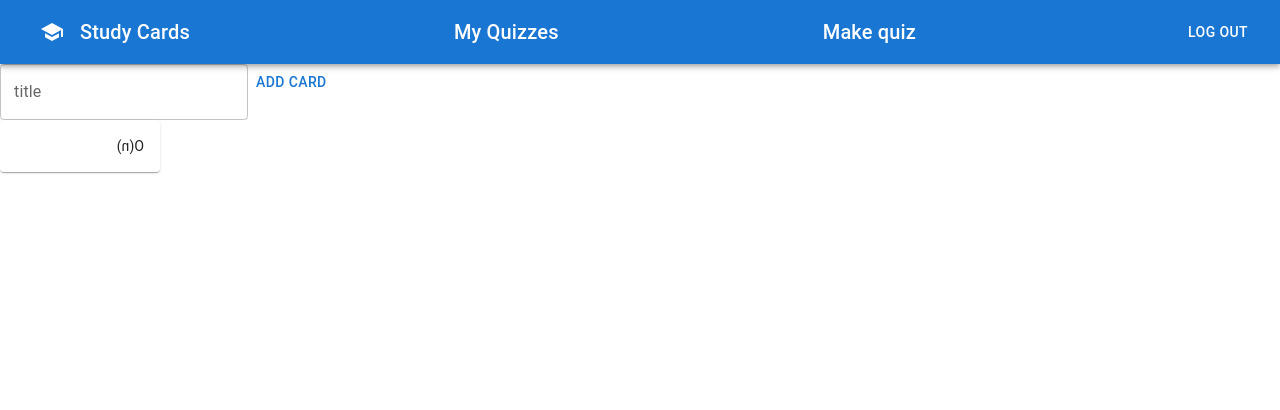
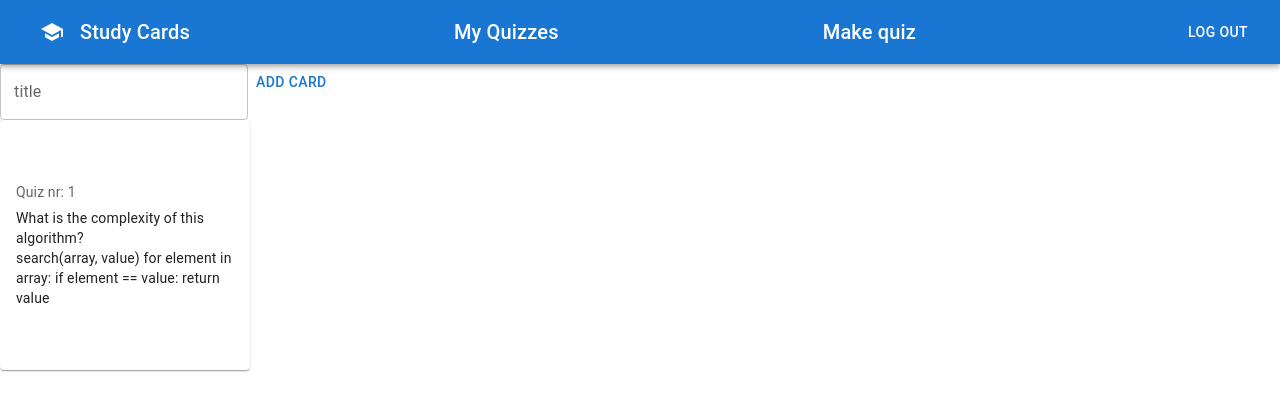
Before and after one commit to HOGENT-IT-Lab/studycards, a React (Create React App) app: page /quizzes/add in a window 1280 px wide. Shown: the top 410 px of the page. Built offline with nearby package versions, Linux system fonts and the light colour scheme.

Commit message:
working flip card

```diff
--- /dev/null
+++ b/src/components/flashcard.css
@@ -0,0 +1,50 @@
+.card-grid{
+    display: grid;
+    align-items: center;
+    grid-template-columns: repeat(auto-fill, minmax(200px, 1fr));
+    gap: 1rem;
+}
+
+.card{
+    display: flex;
+    justify-content: center;
+    align-items: center;
+    position: relative;
+    border-radius: .25rem;
+    box-shadow: 0 0 5px 2px rgba(0, 0, 0, .3);
+    background-color: white;
+    transform-style: preserve-3d;
+    height: 250px;
+    width: 250px;
+    cursor: pointer;
+    transition: 150ms;
+    transform: perspective(1000px) rotateY(var(--rotate-y, 0))
+}
+
+.card:hover{
+    box-shadow: 0 0 5px 2px rgba(0, 0, 0, 0.5);
+}
+
+.card.flip{
+    --rotate-y: 180deg;
+}
+
+.card .front, .card .back{
+    position: absolute;
+    padding: 1rem;
+    backface-visibility: hidden;
+}
+
+.card .back {
+    transform: rotateY(180deg);
+}
+
+.flashcard-options{
+    margin-top: 0.5rem
+}
+
+.flashcard-option {
+    margin-top: 0.25rem;
+    color: #555;
+    font-size: 0.8rem;
+}
--- a/src/components/flashcard.js
+++ b/src/components/flashcard.js
@@ -1,26 +1,13 @@
 import { Card, CardActionArea, CardContent, CardMedia, Typography } from "@mui/material";
 import { wait } from "@testing-library/user-event/dist/utils";
 import React from "react";
+import "./flashcard.css";
 
 export default function FlashCard({id, question, code, image, math, answer}) {
     const [flip, setFlip] = React.useState(false);
     return (
-        <Card className={`${flip ? "flip" : ""}`}
-        sx={{width: "160px",
-        transform: "rotateY(var(--rotate-y, 0))",
-        transformStyle: "preserve-3d",
-        transition: "1500ms",
-        cursor: "pointer",
-        transform: "perspective(5000px) rotateY(var(--rotate-y, 0)) translateY(var(--translate-y, 0))",
-        "&:active": {
-            translate: "-2px",
-            boxShadow: "0 0 5px 2px rgba(0, 0, 0, .5)"
-        },
-        "&.flip": {
-            rotate: "y 180deg",
-        }
-        }}>
-                        <CardActionArea onClick={() => {
+        <Card sx={{maxWidth: "250px"}}>
+        <CardActionArea sx={{display: "flex"}} className={`card ${flip ? "flip" : ""}`} onClick={() => {
                             setFlip(!flip);}}>
 
             {image ?             <CardMedia
@@ -28,19 +15,15 @@ export default function FlashCard({id, question, code, image, math, answer}) {
                 image={image}
                 title="image"
             /> : ""}
-            { flip ?             <CardContent sx={{ backfaceVisibility: "hidden",
-  transform: "rotateX(0deg)"}} className="flashcard-front">
+            <CardContent className="front">
                 <Typography sx={{ fontSize: 14}} color="text.secondary" gutterBottom>Quiz nr: {id}</Typography>
                 <Typography variant="body2">{question}</Typography>
                 {code ? <Typography variant="body2">{code}</Typography> : ""}
                 {math ? <div>{math}</div> : ""}
-            </CardContent> :             <CardContent sx={{
-
-                  transform: "rotateY(180deg)"
-            }} className="flashcard-back">
+            </CardContent> <CardContent s className="back">
                 <Typography variant="body2">{answer}</Typography>
             </CardContent>
-            }
+
 
 
 
```
